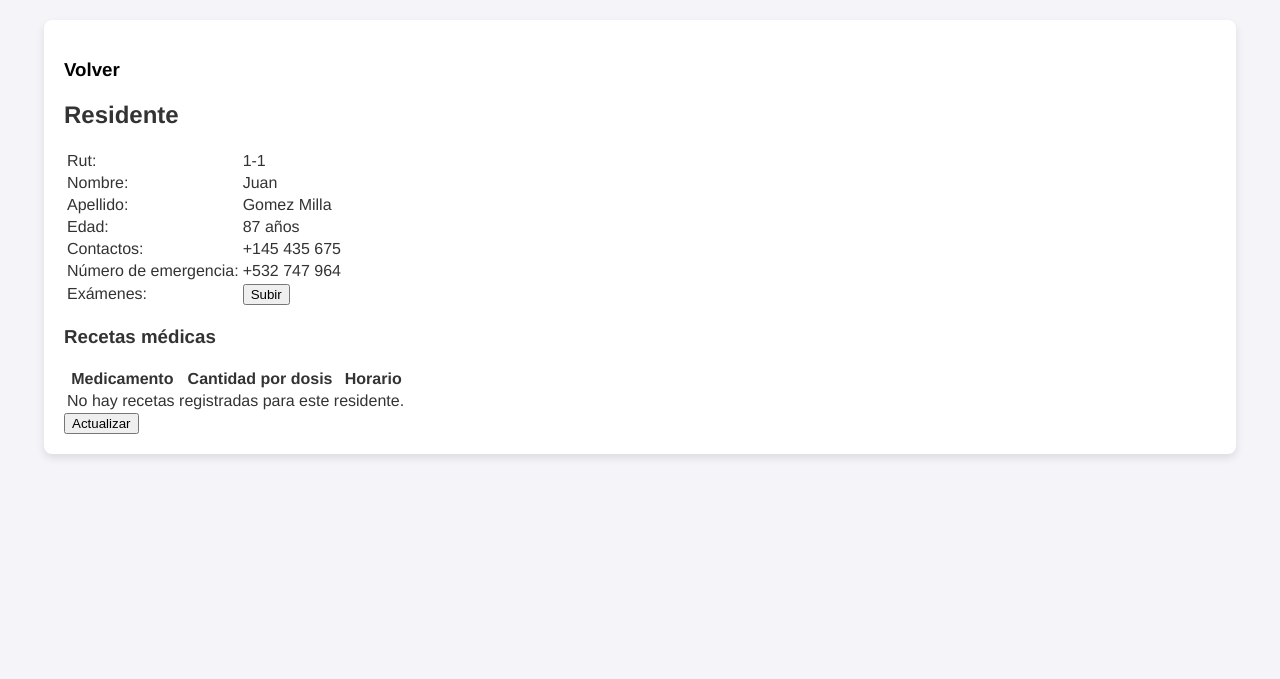
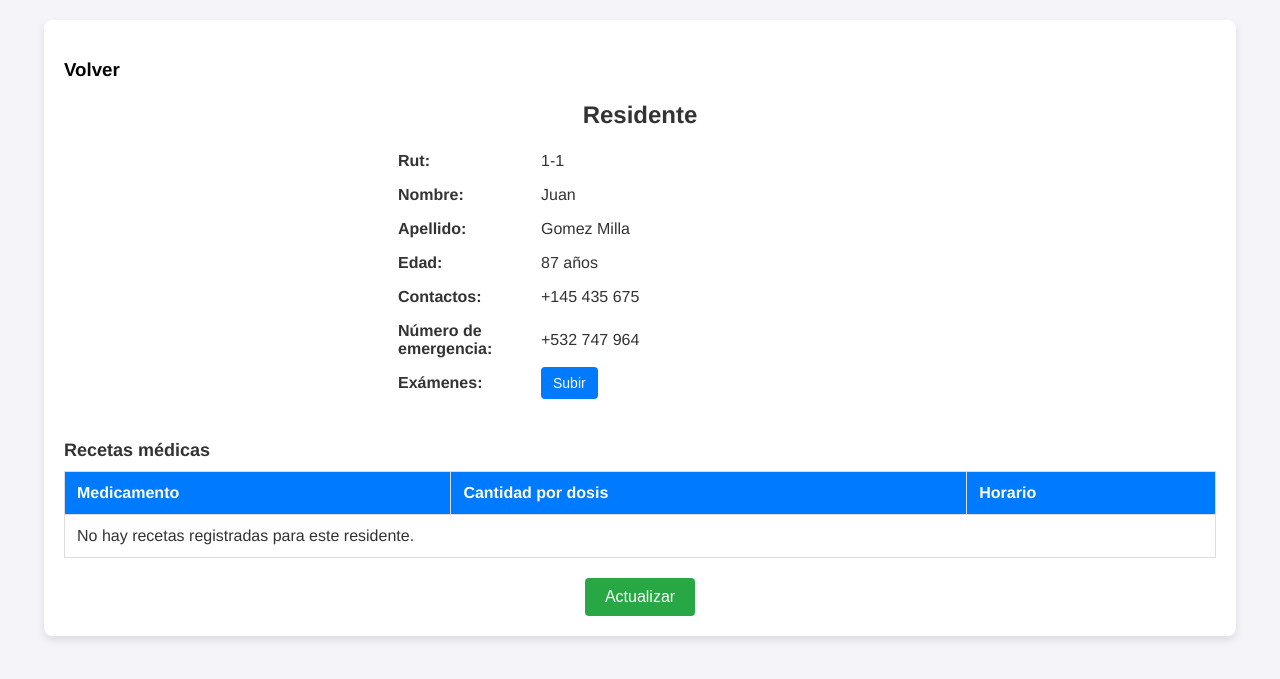
Before and after one commit to alovidal/DIOX666, a Django app: a page that uses Django/dioxx/templates/pages/residentes/ver_res.html in a window 1280 px wide. Shown: the part 79-758 px from the top of the page. Run offline with Django 5.2, Linux system fonts and the light colour scheme; a user stored in the database is signed in; data comes from the database, SQL or seed files in the repository; both versions use the stored data as it was after the commit; data that the repository does not hold is empty.

Commit message:
Modificacion estilos Residentes
termino de estilos en paginas de residentes

```diff
--- a/Django/dioxx/static/css/styleAdd.css
+++ b/Django/dioxx/static/css/styleAdd.css
@@ -35,7 +35,6 @@ body {
   .label {
     font-weight: bold;
     padding: 8px;
-    text-align: right;
     width: 30%;
   }
 
--- a/Django/dioxx/templates/pages/residentes/ver_res.html
+++ b/Django/dioxx/templates/pages/residentes/ver_res.html
@@ -15,48 +15,48 @@
         <a href="{% url 'listRes' %}">Volver</a>
       </h3>
 
-      <section>
+      <section class="resident-section">
         <div>
-          <h1>Residente</h1>
-          <div>
-            <table>
+          <h1 class="section-title">Residente</h1>
+          <div class="resident-form-container">
+            <table class="resident-table">
               <tr>
-                <td>Rut:</td>
+                <td class="label">Rut:</td>
                 <td>{{ residente.rut }}</td>
               </tr>
               <tr>
-                <td>Nombre:</td>
+                <td class="label">Nombre:</td>
                 <td>{{ residente.nombre }}</td>
               </tr>
               <tr>
-                <td>Apellido:</td>
+                <td class="label">Apellido:</td>
                 <td>{{ residente.apellido }}</td>
               </tr>
               <tr>
-                <td>Edad:</td>
+                <td class="label">Edad:</td>
                 <td>{{ residente.edad }} años</td>
               </tr>
               <tr>
-                <td>Contactos:</td>
+                <td class="label">Contactos:</td>
                 <td>{{ residente.contactos }}</td>
               </tr>
               <tr>
-                <td>Número de emergencia:</td>
+                <td class="label">Número de emergencia:</td>
                 <td>{{ residente.nroEmergencia }}</td>
               </tr>
               <tr>
-                <td>Exámenes:</td>
-                <td><button>Subir</button></td>
+                <td class="label">Exámenes:</td>
+                <td><button class="upload-button">Subir</button></td>
               </tr>
             </table>
           </div>
         </div>
       </section>
 
-      <div>
-        <h3 class="titulo-res-med font-texto">Recetas médicas</h3>
-
-        <table>
+      <div class="table-section">
+        <h3 class="section-subtitle">Recetas médicas</h3>
+        <div class="table-container">
+          <table class="residents-table">
             <thead>
               <tr>
                 <th>Medicamento</th>
@@ -81,9 +81,10 @@
             </tbody>
           </table>
         </div>
-      <div>
+      </div>
+      <div class="add-button-container">
         <a href="{% url 'findRes' pk=residente.rut %}">
-          <button>Actualizar</button>
+          <button class="add-button">Actualizar</button>
         </a>
       </div>
     </main>
```
Also changed, not shown: Django/db.sqlite3. Lines whose indentation alone changed are shown as unchanged.
